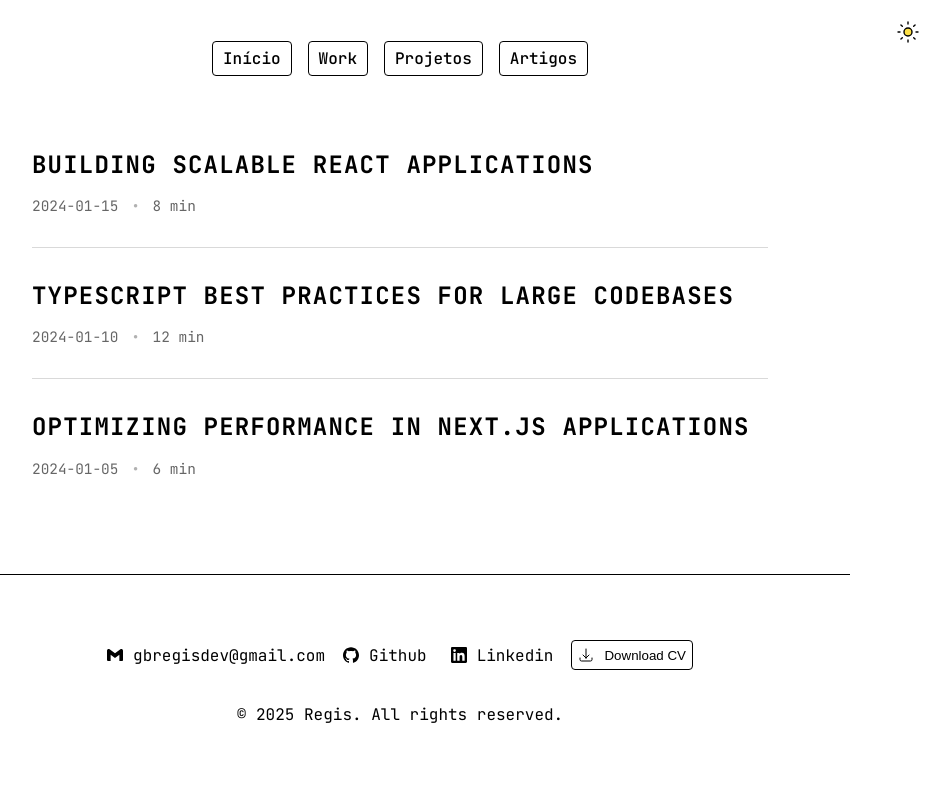
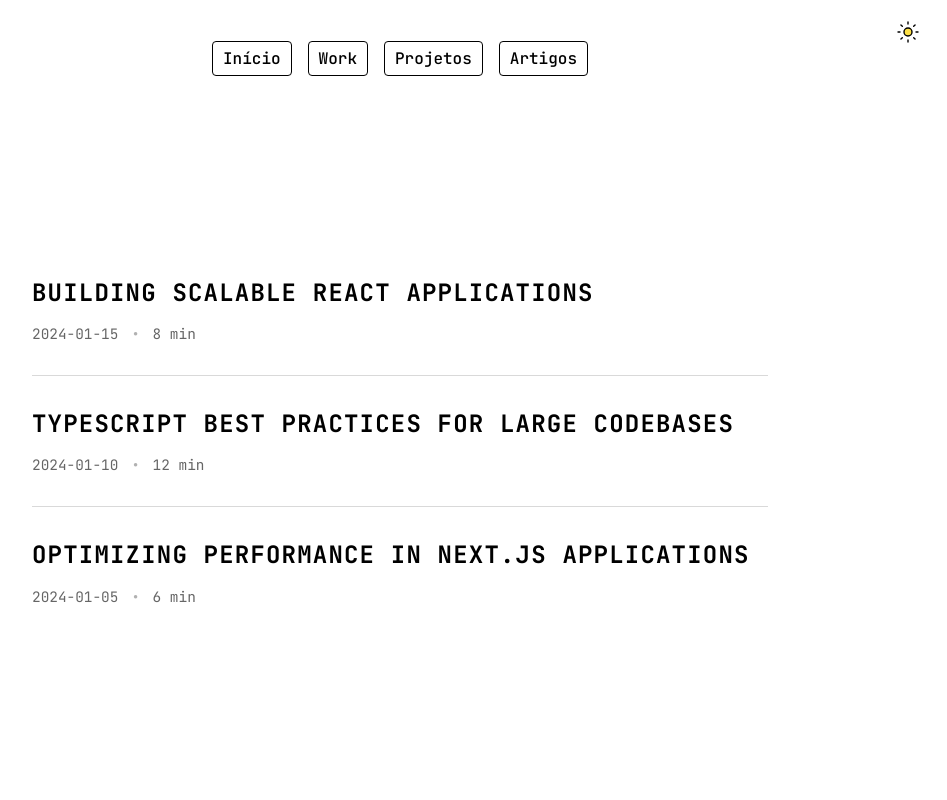
Before and after one commit to Regis2077/personal-site, a Next.js app: page /Articles in a window 1280 px wide. Shown: the top 800 px of the page, without its empty margins (240-1187 px from the left). Built offline with nearby package versions, Linux system fonts and the light colour scheme.

Commit message:
feat: update imports

```diff
--- /dev/null
+++ b/src/Components/common/Navbar/index.tsx
@@ -0,0 +1 @@
+export { default } from './Navbar';
--- a/src/app/Articles/page.tsx
+++ b/src/app/Articles/page.tsx
@@ -1,9 +1,9 @@
-import BlogContent from "@/components/BlogSection/BlogContent"
+import BlogSection from "@/components/BlogSection"
 
 const articlesPage = () =>{
   return (
     <div>
-      <BlogContent />
+      <BlogSection />
     </div>
   )
 }
--- a/src/app/layout.tsx
+++ b/src/app/layout.tsx
@@ -1,8 +1,8 @@
 import type { Metadata } from "next";
 import {  JetBrains_Mono } from "next/font/google";
 import "./globals.scss";
-import Navbar from "@/components/common/Navbar/Navbar";
 import { ThemeProvider } from "./context/themeProvider";
+import Navbar from "@/components/common/Navbar";
 import Footer from "@/components/common/Footer";
 
 const jetMono = JetBrains_Mono({
```
